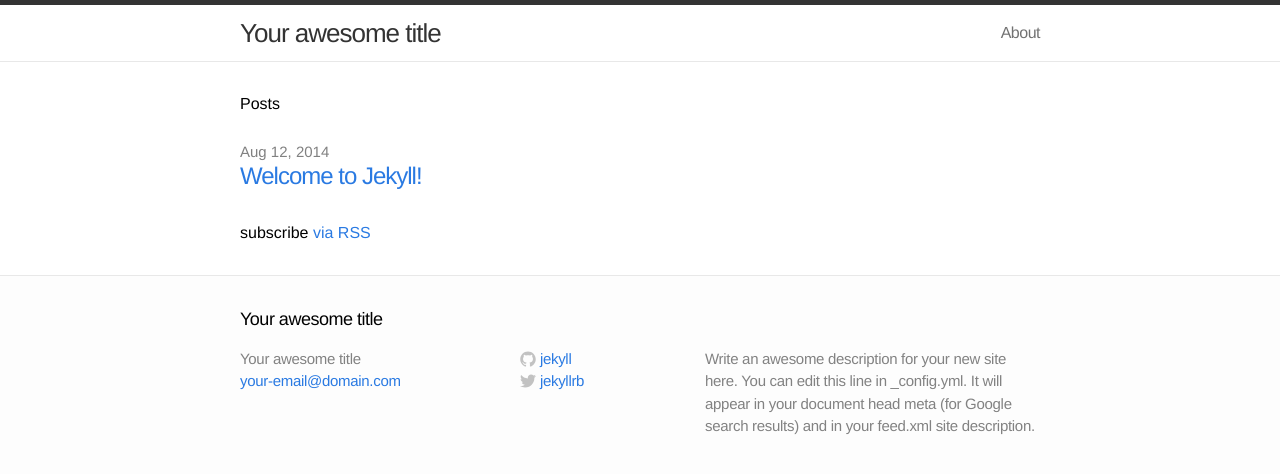
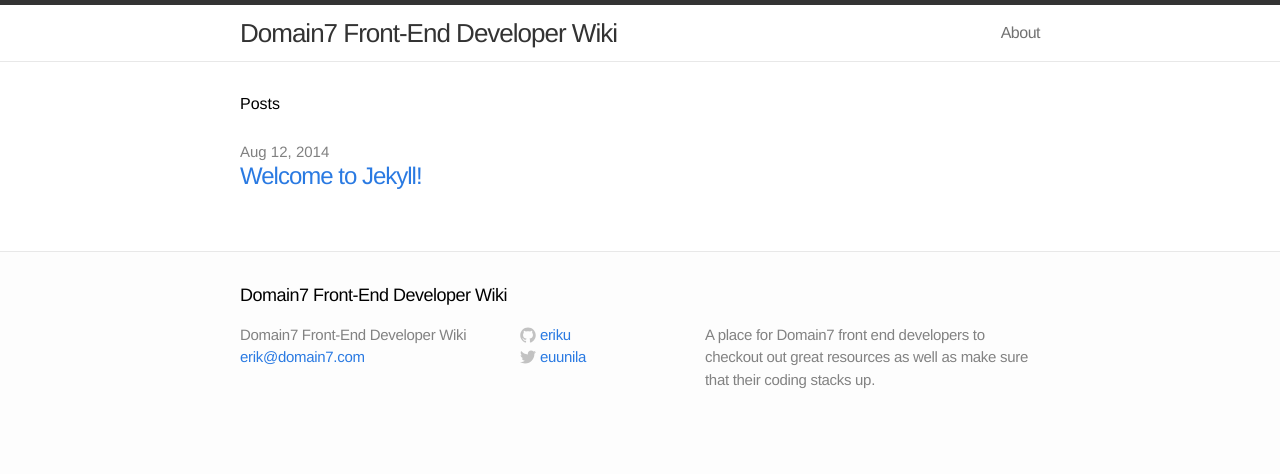
Before and after one commit to domain7/dev-wiki, a Jekyll site: the page built from index.html, in a window 1280 px wide. Shown: the top 474 px of the page. Built offline with Jekyll 4.4.1, drawn with Linux system fonts in a browser that asks for light colours; Markdown is read by kramdown in place of the engine named in the settings.

Commit message:
Fixed the stylesheets link

```diff
--- a/_config.yml
+++ b/_config.yml
@@ -1,12 +1,13 @@
 # Site settings
-title: Your awesome title
-email: your-email@domain.com
-description: "Write an awesome description for your new site here. You can edit this line in _config.yml. It will appear in your document head meta (for Google search results) and in your feed.xml site description."
+title: Domain7 Front-End Developer Wiki
+email: erik@domain7.com
+description: "A place for Domain7 front end developers to checkout out great resources as well as make sure that their coding stacks up."
 baseurl: ""
-url: "http://yourdomain.com"
-twitter_username: jekyllrb
-github_username:  jekyll
+url: "http://domain7.com"
+twitter_username: euunila
+github_username:  eriku
 
 # Build settings
-markdown: kramdown
+markdown: redcarpet
 permalink: pretty
+highlighter: pygments
--- a/_includes/head.html
+++ b/_includes/head.html
@@ -7,6 +7,6 @@
     <link rel="canonical" href="{{ page.url | replace:'index.html','' | prepend: site.baseurl | prepend: site.url }}">
 
     <!-- Custom CSS -->
-    <link rel="stylesheet" href="{{ "/css/main.css" | prepend: site.baseurl }}">
+    <link rel="stylesheet" href="{{ "css/main.css" | prepend: site.baseurl }}">
 
 </head>
--- a/index.html
+++ b/index.html
@@ -15,6 +15,4 @@
     {% endfor %}
   </ul>
 
-  <p class="rss-subscribe">subscribe <a href="{{ "/feed.xml" | prepend: site.baseurl }}">via RSS</a></p>
-
 </div>
```
